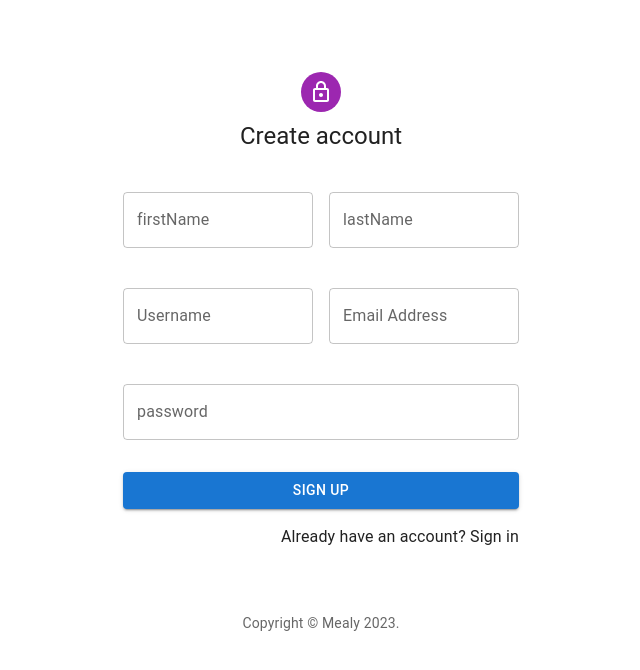
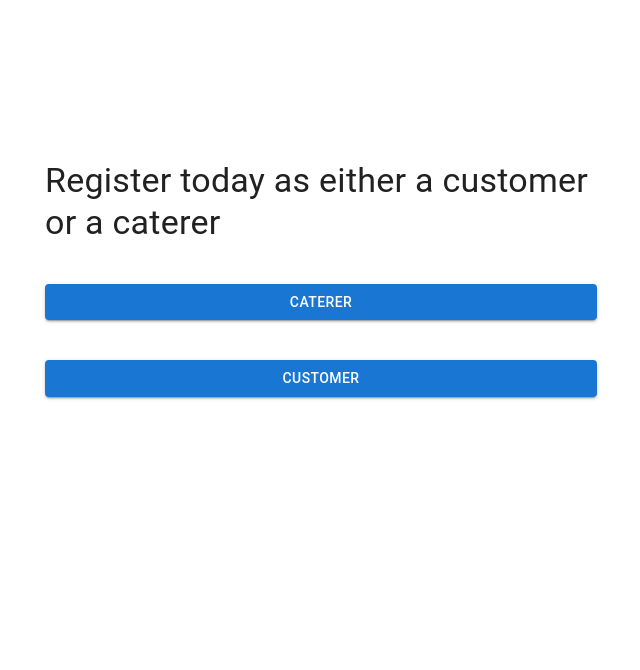
Before and after one commit to JI-Maina/mealy, a React (Vite) app: page /register in a window 1280 px wide. Shown: the top 670 px of the page, without its empty margins (319-959 px from the left). Built offline with nearby package versions, Linux system fonts and the light colour scheme.

Commit message:
Now working

```diff
--- a/src/pages/auth/login/EmailForm.jsx
+++ b/src/pages/auth/login/EmailForm.jsx
@@ -37,7 +37,7 @@ const EmailForm = () => {
       username: data.userName,
       password: data.password,
     };
-    console.log(user);
+
     try {
       const res = await axios.post("/auth/login/", user, {
         headers: { "Content-Type": "application/json" },
--- a/src/pages/auth/register/Register.jsx
+++ b/src/pages/auth/register/Register.jsx
@@ -1,5 +1,5 @@
 import Container from "@mui/material/Container";
-import { Link, useNavigate } from "react-router-dom";
+import { Link, useNavigate, useParams } from "react-router-dom";
 import { Avatar, Box, Typography, Grid } from "@mui/material";
 import LockOutlinedIcon from "@mui/icons-material/LockOutlined";
 
@@ -8,21 +8,22 @@ import axios from "../../../api/axios";
 
 const RegisterPage = () => {
   const navigate = useNavigate();
+  const { user } = useParams();
 
   const onSubmit = (data) => {
-    const user = {
+    const newUser = {
       username: data.username,
       email: data.email,
       first_name: data.firstName,
       last_name: data.lastName,
       password: data.password,
-      is_admin: true,
-      is_customer: false,
+      is_admin: user === "caterer",
+      is_customer: user === "customer",
     };
 
     const createUser = async () => {
       try {
-        await axios.post("/auth/register/", JSON.stringify(user), {
+        await axios.post("/auth/register/", JSON.stringify(newUser), {
           headers: { "Content-Type": "application/json" },
         });
 
--- a/src/pages/auth/register/RegisterAs.jsx
+++ b/src/pages/auth/register/RegisterAs.jsx
@@ -1,40 +1,31 @@
-import Container from "@mui/material/Container";
-
-import { Button, Typography } from "@mui/material";
-
-import { Box } from "@mui/material";
+import { Button, Container, Stack, Typography } from "@mui/material";
+import { useNavigate } from "react-router-dom";
 
 const RegisterAs = () => {
-  // const [is_admin, setIs_admin] = useState(false);
-  // const [is_customer, setIs_Customer] = useState(false);
+  const navigate = useNavigate();
 
   return (
-    <Box component="main" height="100vh">
-      <Container maxWidth="xl">
-        <Box m={4} display="flex" justifyContent="center">
-          <Typography variant="h4">Get started today as ...</Typography>
-        </Box>
+    <Container maxWidth="sm">
+      <Stack spacing={5} mt={20}>
+        <Typography variant="h4">
+          Register today as either a customer or a caterer
+        </Typography>
 
-        <Box>
         <Button
-            hover
-            onClick={() => {
-              // setIs_Customer(true);
-            }}
+          variant="contained"
+          onClick={() => navigate("/register/caterer")}
         >
-            Player
+          Caterer
         </Button>
+
         <Button
-            hover
-            onClick={() => {
-              // setIs_Customer(true);
-            }}
+          variant="contained"
+          onClick={() => navigate("/register/customer")}
         >
           Customer
         </Button>
-        </Box>
+      </Stack>
     </Container>
-    </Box>
   );
 };
 
--- a/src/pages/auth/register/RegisterForm.jsx
+++ b/src/pages/auth/register/RegisterForm.jsx
@@ -90,7 +90,6 @@ const RegisterForm = ({ onSubmit }) => {
             fullWidth
             label="password"
             type="password"
-            placeholder="customer"
             {...register("password")}
             error={!!errors.password}
             helperText={errors.password?.message}
--- /dev/null
+++ b/src/pages/auth/register/RegisterModal.jsx
@@ -0,0 +1,44 @@
+import {
+  Button,
+  Dialog,
+  DialogContent,
+  DialogContentText,
+  DialogTitle,
+  IconButton,
+  Stack,
+} from "@mui/material";
+import CloseIcon from "@mui/icons-material/Close";
+
+const RegisterModal = ({ open, onClick, setCustomer, setCaterer }) => {
+  return (
+    <Dialog
+      open={open}
+      aria-labelledby="alert-dialog-title"
+      aria-describedby="alert-dialog-description"
+    >
+      <DialogTitle id="alert-dialog-title">
+        Complete registration
+        <IconButton onClick={onClick} sx={{ float: "right" }}>
+          <CloseIcon color="primary" />
+        </IconButton>
+      </DialogTitle>
+      <DialogContent>
+        <Stack spacing={3}>
+          <DialogContentText id="alert-dialog-description">
+            Complete registration as either a customer or a caterer
+          </DialogContentText>
+
+          <Button variant="contained" onClick={setCaterer}>
+            Caterer
+          </Button>
+
+          <Button variant="contained" onClick={setCustomer}>
+            Customer
+          </Button>
+        </Stack>
+      </DialogContent>
+    </Dialog>
+  );
+};
+
+export default RegisterModal;
--- a/src/pages/home/menu/Menu.jsx
+++ b/src/pages/home/menu/Menu.jsx
@@ -44,7 +44,7 @@ const Menu = () => {
       menu_meals: parseInt(selected),
       date: formattedDate,
     };
-    console.log(menu);
+
     try {
       const res = await axios.post("/api/menus/", menu, {
         headers: { Authorization: `JWT ${auth.accessToken}` },
--- a/src/router/Router.jsx
+++ b/src/router/Router.jsx
@@ -8,7 +8,7 @@ import Layout from "../pages/layout/Layout";
 import Menu from "../pages/home/menu/Menu";
 import Meals from "../pages/home/meals/Meals";
 import Order from "../pages/home/order/Order";
-// import RegisterAs from "../pages/auth/register/RegisterAs";
+import RegisterAs from "../pages/auth/register/RegisterAs";
 
 const Router = () => {
   return (
@@ -16,8 +16,8 @@ const Router = () => {
       <Routes>
         <Route path="/" element={<LandingPage />} />
         <Route path="/login" element={<LoginPage />} />
-        {/* <Route path="/register" element={<RegisterAs />} /> */}
-        <Route path="/register" element={<RegisterPage />} />
+        <Route path="/register" element={<RegisterAs />} />
+        <Route path="/register/:user" element={<RegisterPage />} />
 
         <Route element={<Layout />}>
           <Route path="/home" element={<HomePage />} />
```
Lines whose indentation alone changed are shown as unchanged.
